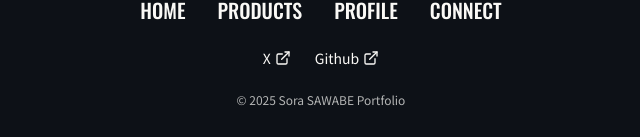
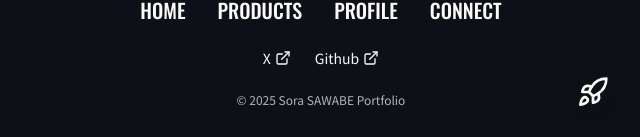
Before and after one commit to Sor03-JP/my-portfolio, a Next.js app: page / in a window 1280 px wide. Shown: the part 2640-2777 px from the top of the page, without its empty margins (639-1279 px from the left). Built offline with nearby package versions, Linux system fonts and the light colour scheme.

Commit message:
feat(ui): スクロールトップボタンを実装

```diff
--- a/src/app/page.tsx
+++ b/src/app/page.tsx
@@ -5,6 +5,7 @@ import ProductsSection from "@/components/ProductsSection";
 import ProfileSection from "@/components/ProfileSection";
 import ConnectSection from "@/components/ConnectSection";
 import Footer from "@/components/Footer";
+import ScrollToTopButton from "@/components/ScrollToTopButton";
 import Image from "next/image";
 
 export default function Home() {
--- a/src/components/Footer.tsx
+++ b/src/components/Footer.tsx
@@ -5,6 +5,7 @@ import Image from "next/image";
 import Link from "next/link";
 import { ExternalLink } from "lucide-react";
 import { motion, AnimatePresence } from "framer-motion";
+import ScrollToTopButton from "./ScrollToTopButton";
 
 const footerNavLinks = [
   { href: "/", label: "HOME" },
@@ -85,6 +86,7 @@ const Footer = () => {
           &copy; {currentYear} Sora SAWABE Portfolio
         </p>
       </div>
+      <ScrollToTopButton />
     </footer>
   );
 };
--- /dev/null
+++ b/src/components/ScrollToTopButton.tsx
@@ -0,0 +1,26 @@
+"use client";
+
+import { motion } from "framer-motion";
+import { Rocket } from "lucide-react";
+
+const ScrollToTopButton = () => {
+  const scrollToTop = () => {
+    window.scrollTo({
+      top: 0,
+      behavior: "smooth",
+    });
+  };
+
+  return (
+    <motion.button
+      className="absolute bottom-8 right-8 z-50 rounded-full text-primary shadow-lg"
+      onClick={scrollToTop}
+      whileHover={{ rotate: -45, scale: 1.1 }}
+      transition={{ duration: 0.3 }}
+    >
+      <Rocket className="h-8 w-8" />
+    </motion.button>
+  );
+};
+
+export default ScrollToTopButton;
```
